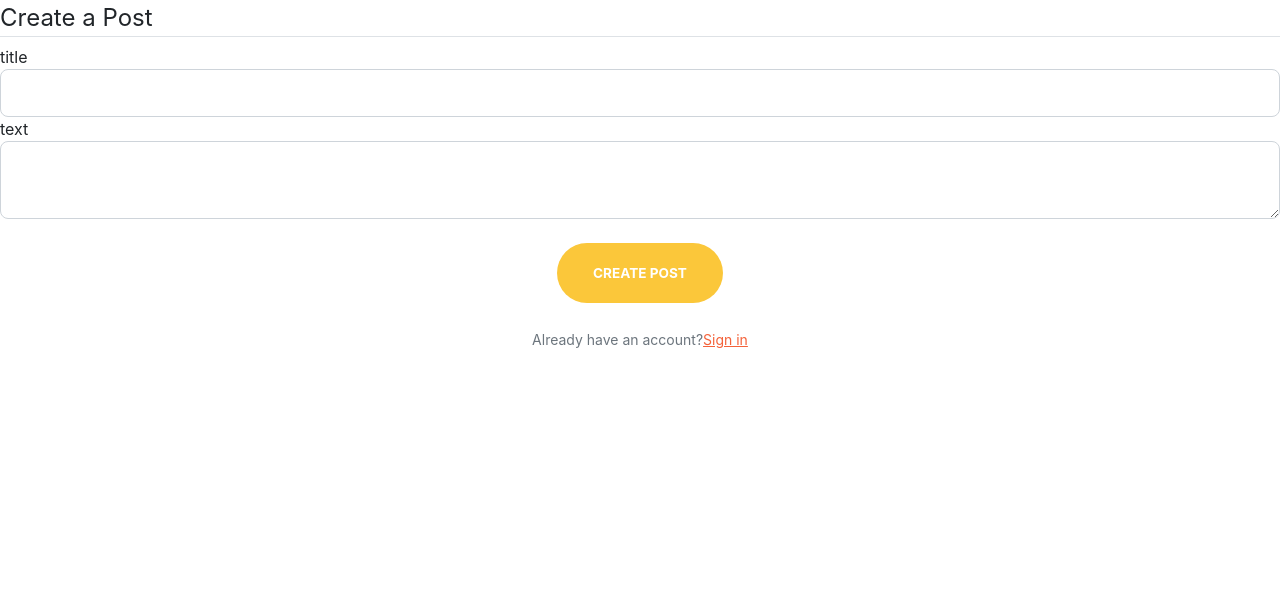
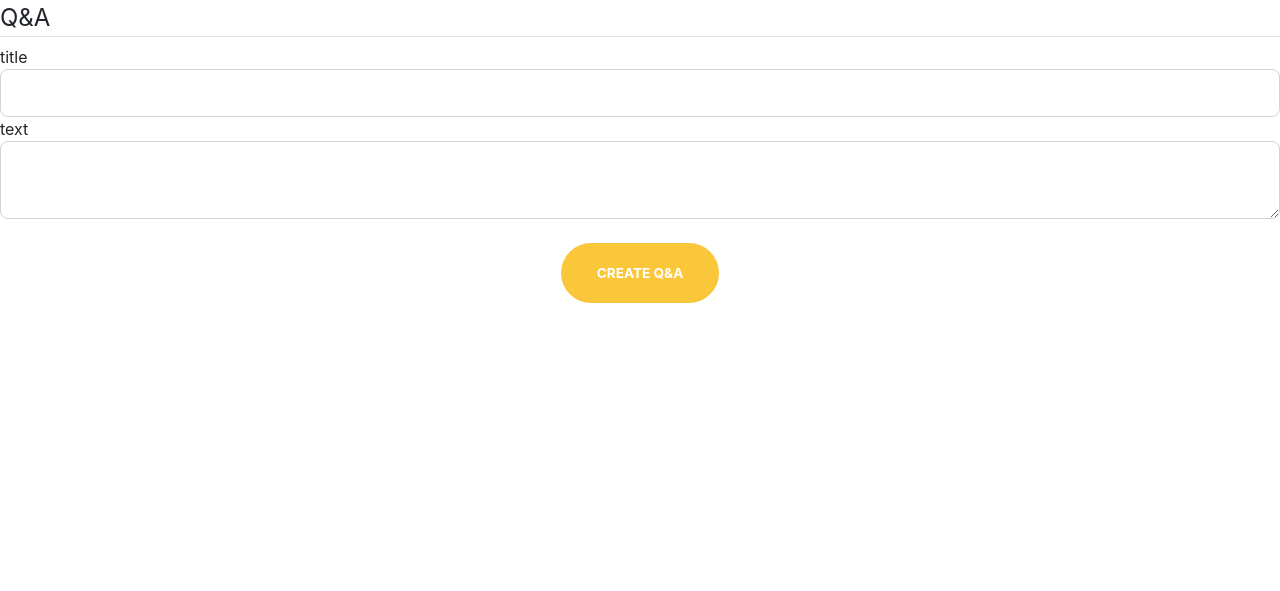
Before and after one commit to danielpereira16/Sancta-Maria-College-AV-Website, a Flask app: page /create-post in a window 1280 px wide. Shown: the part 56-647 px from the top of the page. Run offline with Flask 3, Linux system fonts and the light colour scheme; a user stored in the database is signed in; some libraries are stand-ins or nearby versions.

Commit message:
Made Changes to Version 5
Made Changes to Version 5 to change certain things

```diff
--- a/Version 5/website/forms.py
+++ b/Version 5/website/forms.py
@@ -29,4 +29,4 @@ class RegistrationForm(FlaskForm):
 class PostForm(FlaskForm):
     title = StringField('title', validators=[DataRequired()])
     text = TextAreaField('text', validators=[DataRequired()])
-    submit = SubmitField('Create Post')
+    submit = SubmitField('Create Q&A')
--- a/Version 5/website/templates/create_post.html
+++ b/Version 5/website/templates/create_post.html
@@ -5,7 +5,7 @@
     <form method="POST" action="">
         {{ form.hidden_tag() }}
         <fieldset class="form-group">
-        <legend class="border-bottom b-4">Create a Post</legend>
+        <legend class="border-bottom b-4">Q&A</legend>
         </br>
             <div class="form-group">
                 {{ form.title.label(class="form-control-label") }}
@@ -42,11 +42,4 @@
     </div>
     </form>
 </div>
-
-</br>
-<div align="center">
-    <small class="text-muted">
-        Already have an account?<a class="ml-2" href="{{ url_for('auth.login') }}">Sign in</a>
-    </small>
-</div>
 {% endblock %}
```
